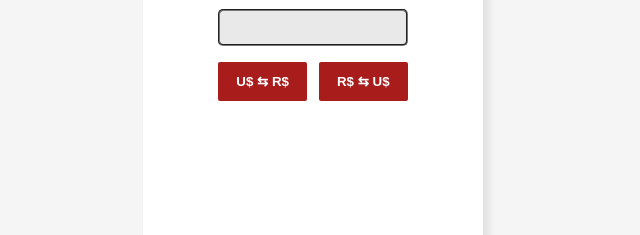
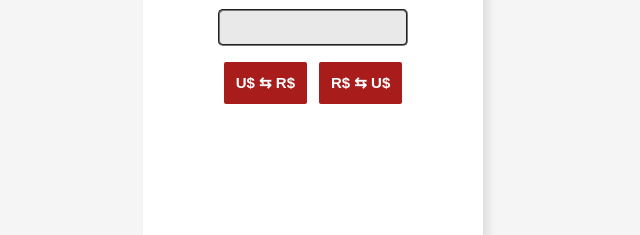
Before and after one commit to matealves/conversordemoeda, a plain HTML site: page index.html in a window 1280 px wide. Shown: the part 320-555 px from the top of the page, 327-967 px from the left. Drawn offline with Linux system fonts and the light colour scheme.

Commit message:
Update 1.2

```diff
--- a/style.scss
+++ b/style.scss
@@ -5,6 +5,7 @@
 
 $corElementos: #4e4e4e;
 $corCard: #ffffff;
+$corBotao: #a81c1c;
 
 @mixin container() {
     margin: auto;
@@ -21,13 +22,23 @@ $corCard: #ffffff;
 
 @mixin botao() {
     margin-top: 12px;
-    padding: 12px 18px;
+    padding: 12px 12px;
     border-radius: 2px;
-    background-color: rgb(168, 28, 28);
+    background-color: $corBotao;
     color: $corCard;
     font-weight: bold;
+    font-size: 15px;
     border: none;
     margin: 4px;
+
+  &:hover{
+    background-color: #681212;
+    cursor: pointer;
+  }
+
+  &:active{
+    background-color: #383838;
+  }
 }
 
   body {
```
Also changed, not shown: style.css, 1 other file.
